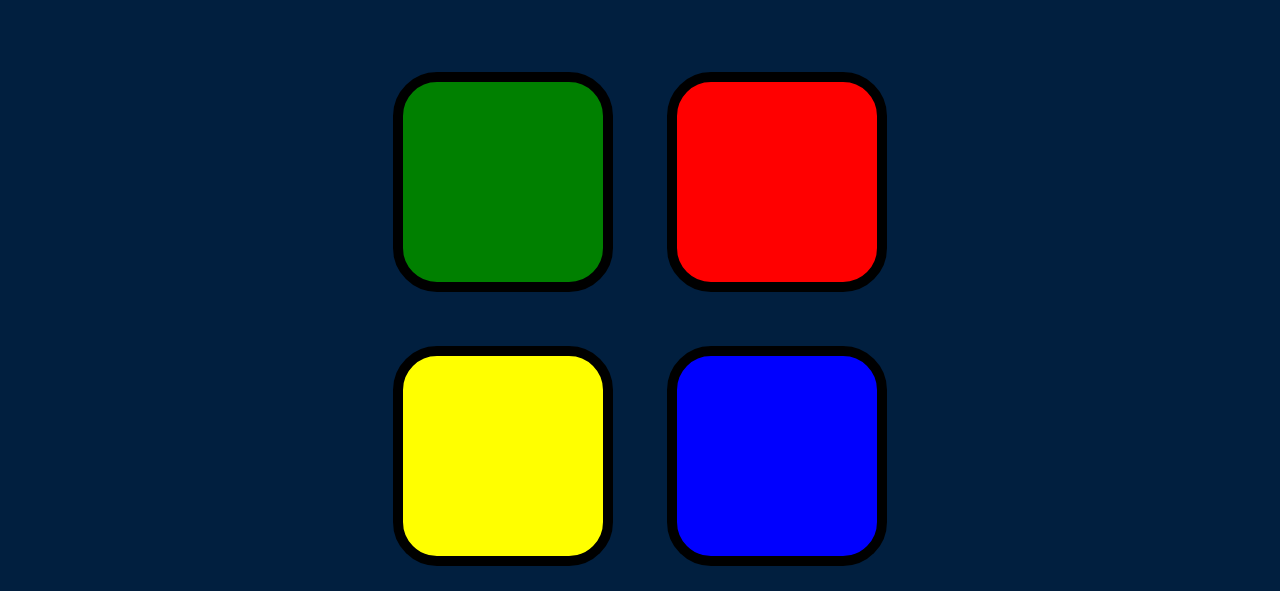
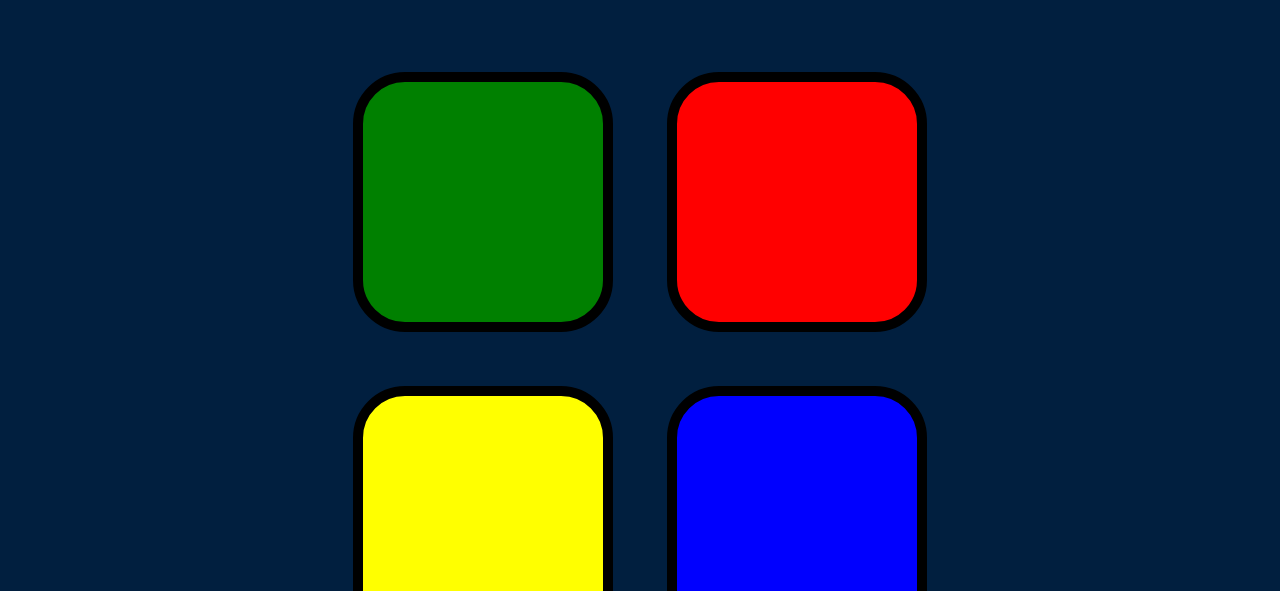
Before and after one commit to Taif-Taleb/taif-taleb.github.io, a plain HTML site: page index.html in a window 1280 px wide. Shown: the part 209-800 px from the top of the page. Drawn offline with nearby package versions, Linux system fonts and the light colour scheme.

Commit message:
Add files via upload

```diff
--- a/styles.css
+++ b/styles.css
@@ -19,7 +19,7 @@ body {
 
 .container {
   display: block;
-  width: 50%;
+  width: 100%;
   margin: auto;
   padding-top: 46px;
 }
@@ -27,8 +27,8 @@ body {
 .btn {
   margin: 25px;
   display: inline-block;
-  height: 200px;
-  width: 200px;
+  height: 15rem;
+  width: 15rem;
   border: 10px solid black;
   border-radius: 20%;
 }
```
